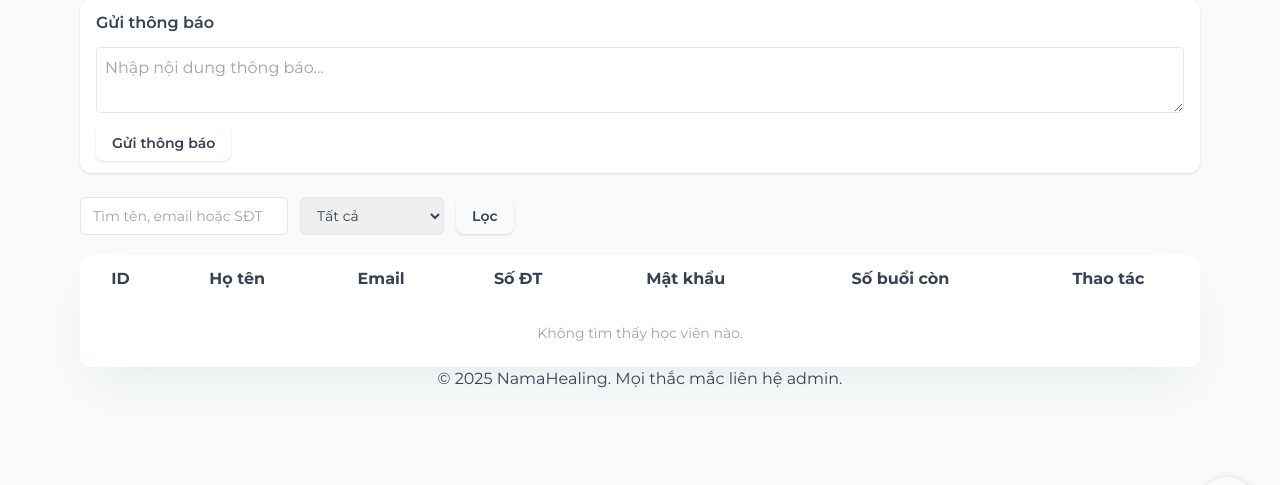
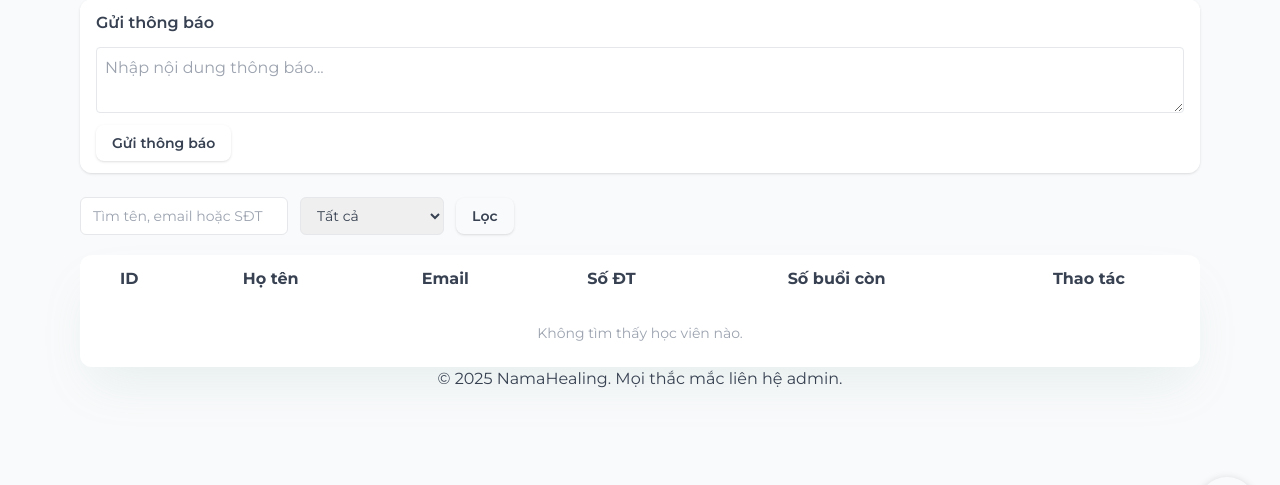
Before and after one commit to tinnguyen03102004/NamaHealing, a PHP site: page /admin.php in a window 1280 px wide. Shown: the part 241-726 px from the top of the page. Run offline with PHP 8.4, Linux system fonts and the light colour scheme; the visitor is signed in with stand-in values (Sample User, id 1); data that the repository does not hold is empty; some libraries are stand-ins or nearby versions.

Commit message:
chore: hide hashed passwords from admin list

```diff
--- a/admin.php
+++ b/admin.php
@@ -106,7 +106,6 @@ $students = $stmt->fetchAll(PDO::FETCH_ASSOC);
           <th class="py-2 px-2 sm:px-3 whitespace-nowrap"><?= __('tbl_name') ?></th>
           <th class="py-2 px-2 sm:px-3 whitespace-nowrap"><?= __('tbl_email') ?></th>
           <th class="py-2 px-2 sm:px-3 whitespace-nowrap"><?= __('tbl_phone') ?></th>
-          <th class="py-2 px-2 sm:px-3 whitespace-nowrap"><?= __('tbl_password') ?></th>
           <th class="py-2 px-2 sm:px-3 text-center whitespace-nowrap"><?= __('tbl_remaining') ?></th>
           <th class="py-2 px-2 sm:px-3 rounded-tr-xl text-center whitespace-nowrap"><?= __('tbl_actions') ?></th>
         </tr>
@@ -114,7 +113,7 @@ $students = $stmt->fetchAll(PDO::FETCH_ASSOC);
       <tbody>
       <?php if (empty($students)): ?>
         <tr>
-          <td colspan="7" class="py-5 text-center text-gray-400"><?= __('not_found') ?></td>
+          <td colspan="6" class="py-5 text-center text-gray-400"><?= __('not_found') ?></td>
         </tr>
       <?php else: foreach ($students as $row): ?>
         <tr class="hover:bg-mint/5 transition">
@@ -122,7 +121,6 @@ $students = $stmt->fetchAll(PDO::FETCH_ASSOC);
           <td class="px-2 sm:px-3 py-2"><?= htmlspecialchars($row['full_name']) ?></td>
           <td class="px-2 sm:px-3 py-2"><?= htmlspecialchars($row['email']) ?></td>
           <td class="px-2 sm:px-3 py-2"><?= htmlspecialchars($row['phone']) ?></td>
-          <td class="px-2 sm:px-3 py-2 break-all"><?= htmlspecialchars($row['password']) ?></td>
           <td class="px-2 sm:px-3 py-2 text-center font-semibold <?= $row['remaining'] == 0 ? 'text-red-600' : 'text-mint-text' ?>">
             <?= $row['remaining'] ?>
           </td>
```
